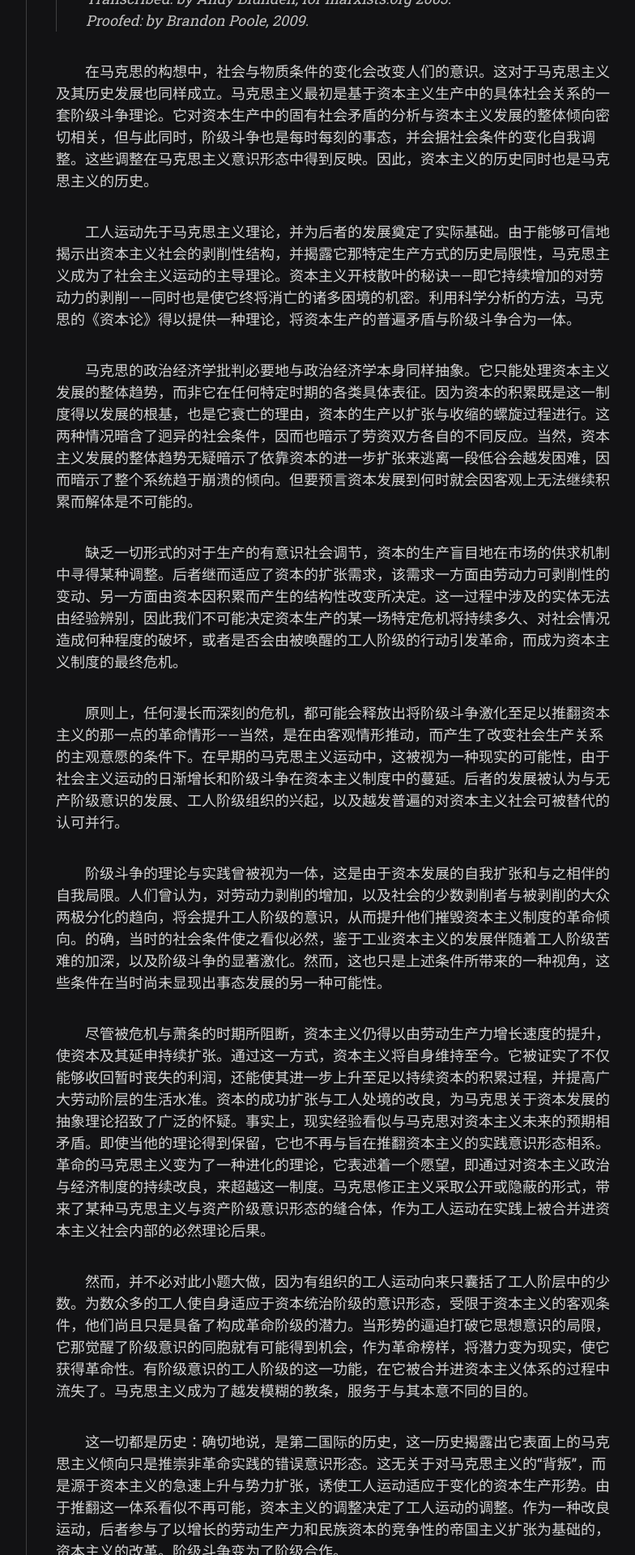
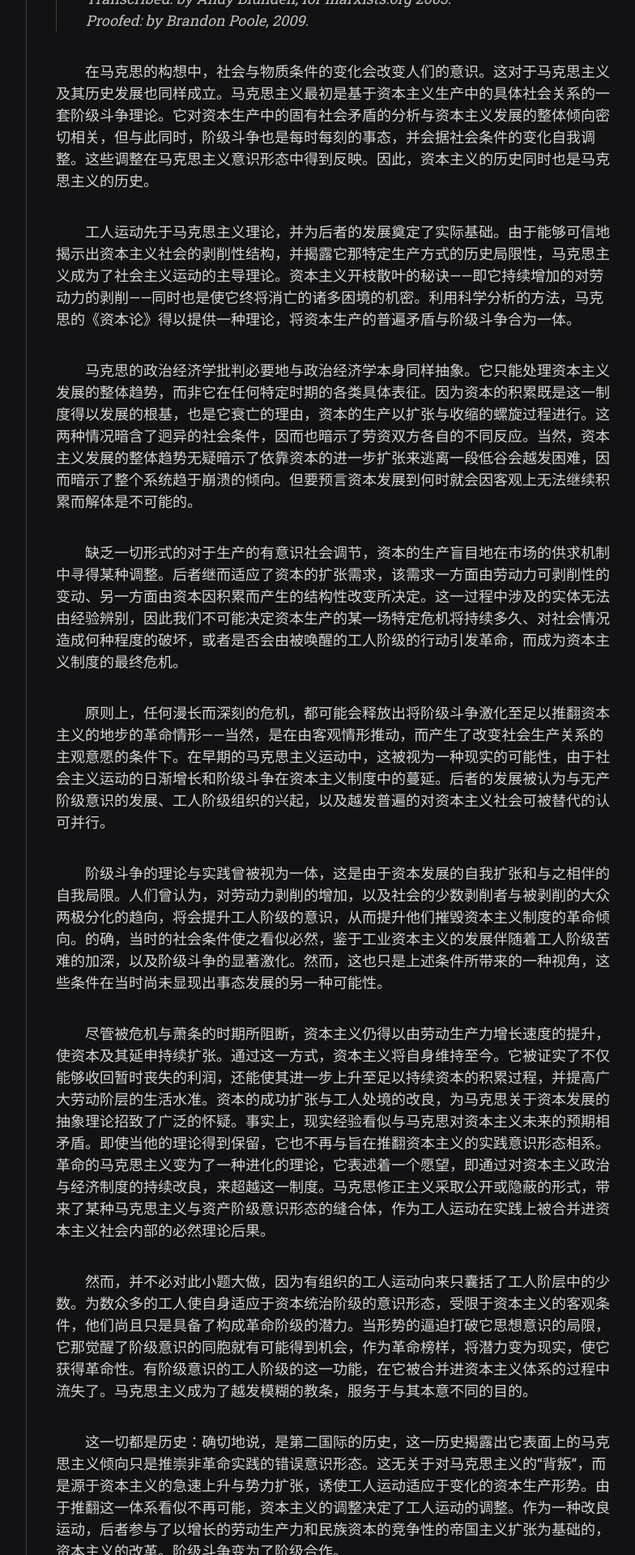
Before and after one commit to scatterdclouds/scatterdclouds.github.io, a Jekyll site: the page built from _posts/2022-01-08-pmattick-1983.md, in a window 1280 px wide. Shown: the part 998-2918 px from the top of the page at 81% size, without its empty margins (357-1141 px from the left). Built offline with Jekyll 4.4.1, drawn with Linux system fonts in a browser that asks for light colours; nearby versions of some CDN libraries; some web fonts are replaced; comment, search, counter and statistics services are not loaded.

Commit message:
Update 2022-01-08-pmattick-1983.md

```diff
--- a/_posts/2022-01-08-pmattick-1983.md
+++ b/_posts/2022-01-08-pmattick-1983.md
@@ -30,7 +30,7 @@ comments: true
 
 　　缺乏一切形式的对于生产的有意识社会调节，资本的生产盲目地在市场的供求机制中寻得某种调整。后者继而适应了资本的扩张需求，该需求一方面由劳动力可剥削性的变动、另一方面由资本因积累而产生的结构性改变所决定。这一过程中涉及的实体无法由经验辨别，因此我们不可能决定资本生产的某一场特定危机将持续多久、对社会情况造成何种程度的破坏，或者是否会由被唤醒的工人阶级的行动引发革命，而成为资本主义制度的最终危机。
 
-　　原则上，任何漫长而深刻的危机，都可能会释放出将阶级斗争激化至足以推翻资本主义的那一点的革命情形——当然，是在由客观情形推动，而产生了改变社会生产关系的主观意愿的条件下。在早期的马克思主义运动中，这被视为一种现实的可能性，由于社会主义运动的日渐增长和阶级斗争在资本主义制度中的蔓延。后者的发展被认为与无产阶级意识的发展、工人阶级组织的兴起，以及越发普遍的对资本主义社会可被替代的认可并行。
+　　原则上，任何漫长而深刻的危机，都可能会释放出将阶级斗争激化至足以推翻资本主义的地步的革命情形——当然，是在由客观情形推动，而产生了改变社会生产关系的主观意愿的条件下。在早期的马克思主义运动中，这被视为一种现实的可能性，由于社会主义运动的日渐增长和阶级斗争在资本主义制度中的蔓延。后者的发展被认为与无产阶级意识的发展、工人阶级组织的兴起，以及越发普遍的对资本主义社会可被替代的认可并行。
 
 　　阶级斗争的理论与实践曾被视为一体，这是由于资本发展的自我扩张和与之相伴的自我局限。人们曾认为，对劳动力剥削的增加，以及社会的少数剥削者与被剥削的大众两极分化的趋向，将会提升工人阶级的意识，从而提升他们摧毁资本主义制度的革命倾向。的确，当时的社会条件使之看似必然，鉴于工业资本主义的发展伴随着工人阶级苦难的加深，以及阶级斗争的显著激化。然而，这也只是上述条件所带来的一种视角，这些条件在当时尚未显现出事态发展的另一种可能性。
 
```
